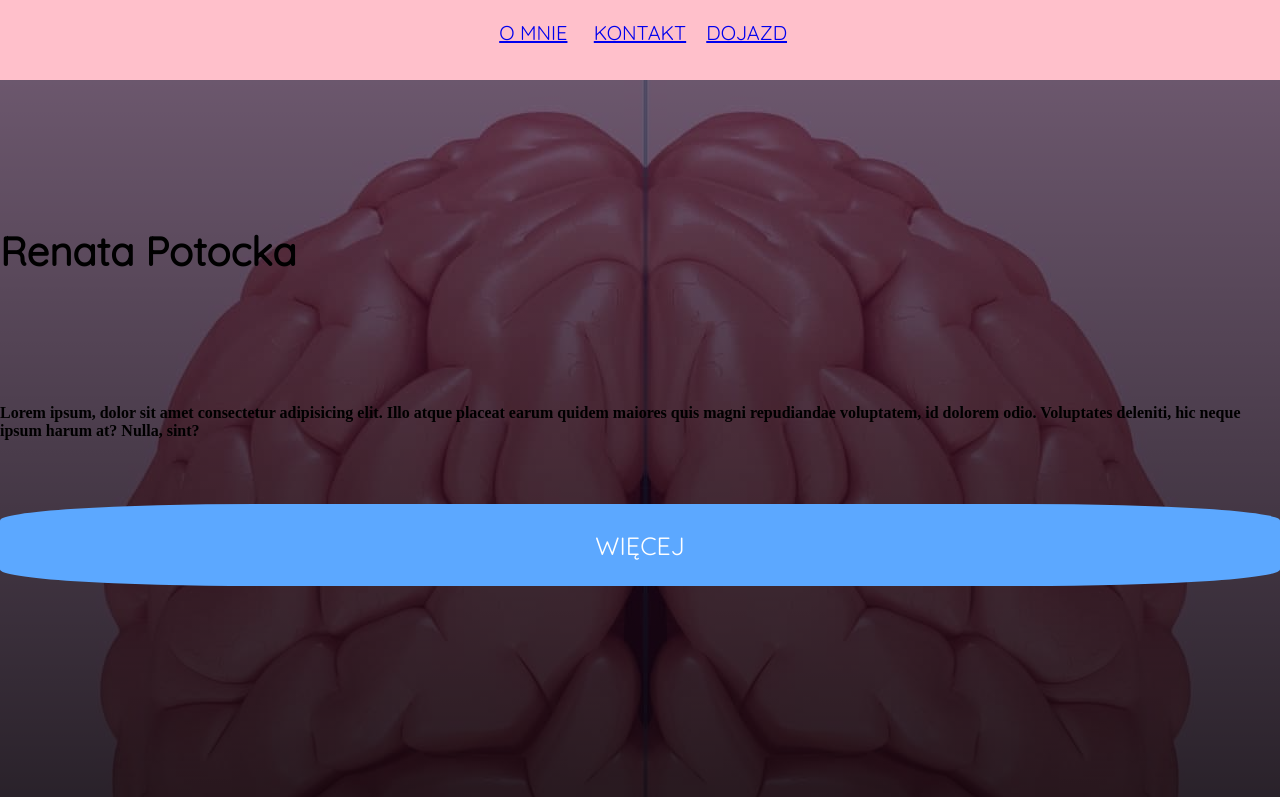
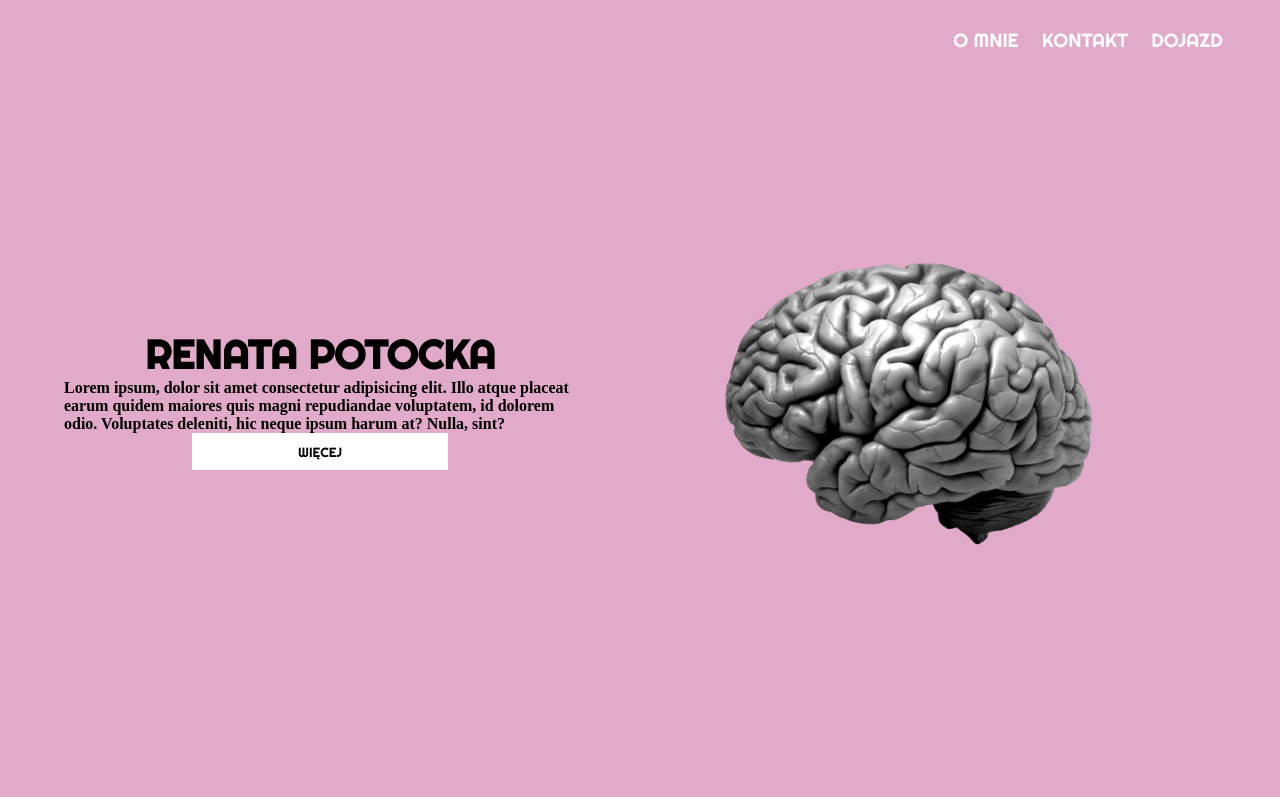
Before and after one commit to potman99/psychiatristWP, a plain HTML site: page index.html in a window 1280 px wide. Shown: the top 797 px of the page. Drawn offline with Linux system fonts and the light colour scheme.

Commit message:
remodeled landong page

```diff
--- a/index.html
+++ b/index.html
@@ -4,8 +4,7 @@
     <meta charset="UTF-8">
     <meta name="viewport" content="width=device-width, initial-scale=1.0">
     <link rel="stylesheet" type="text/css" href="style.css">
-    <link href="https://fonts.googleapis.com/css2?family=Quicksand&display=swap" rel="stylesheet">
-    <script src="https://kit.fontawesome.com/e4939282f1.js" crossorigin="anonymous"></script>
+    <link href="https://fonts.googleapis.com/css2?family=Righteous&display=swap" rel="stylesheet">    <script src="https://kit.fontawesome.com/e4939282f1.js" crossorigin="anonymous"></script>
     <title>Document</title>
 </head>
 <body>
@@ -23,13 +22,16 @@
         </ul>
     </nav>
     <div class="homeContainer">
-        <div class="topContainer">
-                <h2 class="nameHeader">Renata Potocka</h2>
+        <div class="leftContainer">
+                <h2 class="nameHeader">RENATA POTOCKA</h2>
                 <h4 class="nameDesc">Lorem ipsum, dolor sit amet consectetur adipisicing elit. Illo atque placeat earum quidem maiores
                     quis magni repudiandae voluptatem, id dolorem odio.
                     Voluptates deleniti, hic neque ipsum harum at? Nulla, sint?
                 </h4>
                 <button>WIĘCEJ</button>
+        </div>
+        <div class="rightContainer">
+            <img src="./img/brain .png">
         </div>
     </div>
 
--- a/style.scss
+++ b/style.scss
@@ -1,126 +1,95 @@
-$headerFont: 'Quicksand', sans-serif;
-$pinkColor: rgb(252, 166, 180);
-$bgColor: rgb(255, 255, 255);
-
-
-html{
-    scroll-behavior: smooth;
-}
+$pinkColor: rgb(226, 170, 201);
+$headerFont:  'Righteous', cursive;
+$darkPink: rgb(141, 71, 132);
 
 *{
+    padding: 0;
     margin: 0;
-    padding: 0;
+    box-sizing: border-box;
+    scroll-behavior: smooth;
+
 }
 
 .navBar{
     position: absolute;
+    width: 100%;
+    height: 10vh;
     display: flex;
-    width: 100%;
-    height: 8vh;
-    align-items: center;
-    justify-content: center;
-    z-index: 3;
-    background-color: red;
+    justify-content: flex-end;
 
     ul{
         display: flex;
+        align-items: center;
+        justify-content: center;
         list-style: none;
-        width: 25%;
-        display: flex;
-        align-content: center;
-        justify-content: space-around;
+        width: 30%;
 
         .navItem{
+            padding: 2%;
+            margin: 1%;
             font-family: $headerFont;
+            font-size: 1.2em;
+
+            a{
                 color: white;
-            font-size: 20px;
-            width: 5em;
-            height: 2em;
-            text-align: center;
-            align-items: center;
-            justify-content: center;
-            border-radius: 20%;
+                text-decoration: none;
+
+                &:hover{
+                    border-bottom: 3px solid $darkPink;
+                }
+            }
         }
     }
 }
 
+
 .homeContainer{
-    display: flex;
-    flex-direction: column;
-    justify-content: center;
-    align-items: center;
+
     min-height: 100vh;
     width: auto;
     display: flex;
-    background-image:
-    linear-gradient(to bottom, rgba(0, 0, 0, 0.52), rgba(0, 0, 0, 0.829)),
-    url('img/bg.jpg');
+    background-color: $pinkColor;
     background-attachment: fixed;
-    background-position-x: center;
     z-index: 1;
+    align-items: center;
+    justify-content: space-around;
 
-    .topContainer{
+    .leftContainer{
 
         display: flex;
         flex-direction: column;
-        margin-top: 1%;
+        width: 40%;
+        align-items: center;
+        justify-content: space-between;
 
         .nameHeader{
+            font-family: $headerFont;
             font-size: 40px;
-                font-family: 'Archivo Black', sans-serif;
-                font-family: $headerFont;
-                margin-bottom: 10%;
-            }
-
-            .nameDesc{
-
         }
 
         button{
-                font-size: 25px;
+            background-color: white;
+            border: none;
+            padding: 2%;
+            width: 50%;
             font-family: $headerFont;
-                border: none;
-                background-color: $blueColor;
-                color: $bgColor;
-                padding: 2%;
-                margin-top: 5%;
-                border-radius: 20%;
+            cursor: pointer;
+
+            &:hover{
+                background-color: $darkPink;
             }
-
         }
     }
 
-.botContainer{
-    margin-top: 100px;
-    display: flex;
-    justify-content: space-around;
-    align-items: center;
-    width: 60%;
+    .rightContainer{
 
-    .descItem{
+        width: 40%;
 
-        .header{
-
-            display: flex;
-            justify-content: center;
-            align-items: center;
-            font-size: 20px;
-            i{
-                color: $blueColor;
-                font-size: 25px;
-            }
-            .descHeader{
-                font-family: $headerFont;
-                font-size: 20px;
-                padding: 5%;
-            }
-
-
-        }
-        display: flex;
-        flex-direction: column;
-        justify-content: center;
-        align-items: center;
-        width: 20%;
+        img{
+            position: relative;
+            z-index: 0;
+            width: 80%;
+            height:80%;
         }
     }
+}
```
Also changed, not shown: img/brain .png (added), img/brain.png (deleted), style.css, 1 other file. Lines whose indentation alone changed are shown as unchanged.
